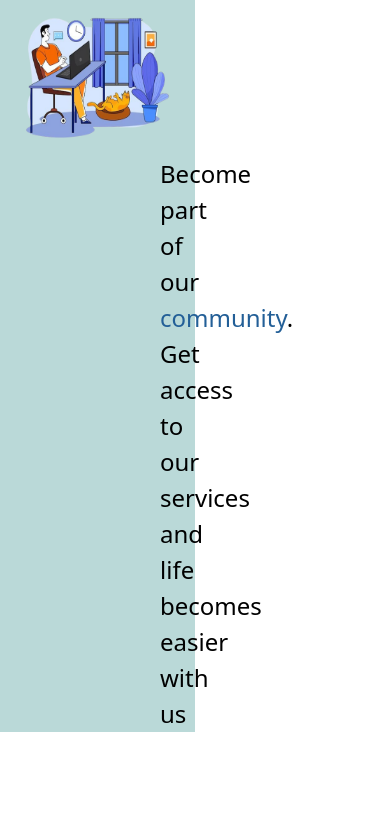
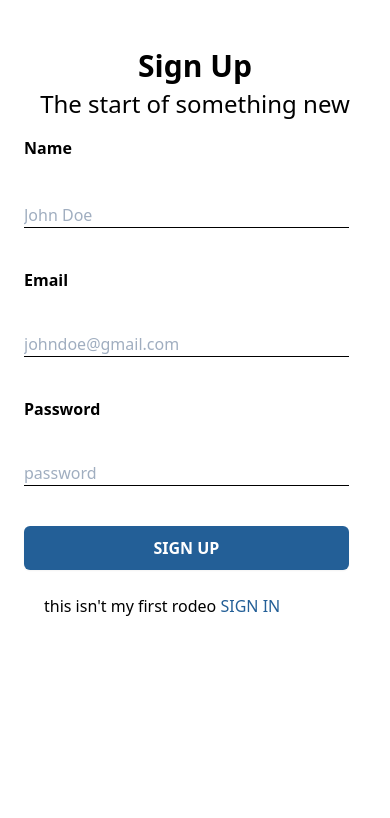
Before and after one commit to HawaMariah/povertyline-frontend, a React (Vite) app: page /signup in a window 390 px wide. Shown: the top 818 px of the page. Built offline with nearby package versions, Linux system fonts and the light colour scheme.

Commit message:
signup responsive

```diff
--- a/src/components/Signup.jsx
+++ b/src/components/Signup.jsx
@@ -1,115 +1,3 @@
-// import React from "react";
-
-// import * as yup from "yup";
-// import { useFormik } from "formik";
-// // import '../styles/signup.css'
-
-// // password rules
-// const passwordRules = /^(?=.*\d)(?=.*[a-z])(?=.*[A-Z]).{5,}$/;
-
-// // user schema and what is needed
-// const userSchema = yup.object().shape({
-//     name: yup.string().min(5).required("Name is required"),
-//     email: yup.string().email().required("Please enter valid email"),
-//     password: yup
-//         .string()
-//         .min(5)
-//         .matches((passwordRules, { message: "Please create a stronger password" }))
-//         .required("Password is required"),
-// })
-
-// // what to do upon submission
-// const onSubmit = async (values, actions) => {
-//     console.log(values);
-//     console.log(actions);
-//     console.log("submitted");
-//     await new Promise((resolve) => setTimeout(resolve, 1000));
-//     actions.resetForm();
-//   };
-
-// function SignUp(){
-//     // initiating formik var
-//     const {
-//         values,
-//         errors,
-//         touched,
-//         isSubmitting,
-//         handleBlur,
-//         handleChange,
-//         handleSubmit,
-//       } = useFormik({
-//         initialValues: {
-//           name: "",
-//           email: "",
-//           password: "",
-
-//         },
-//         validationSchema: userSchema,
-//         onSubmit,
-//       });
-//     // console.log(errors)
-
-//     return (
-//         <>
-//         <div className="flex flex-wrap min-h-full pt-16">
-//         <div className="">
-//             <img className="object-cover" src="https://malihomesolutions.co.ke/wp-content/uploads/2021/03/Kikuyu-Grass.jpg" alt="Sign Up"/>
-//         </div>
-//         <div className="flex min-h-full flex-1 flex-col justify-center px-6 py-12 ">
-//             <h1 className="text-center leading-5 text-xs">Sign Up</h1>
-//             <p className="pl-44 font-serif font-normal">The start of something new</p>
-
-//             <div className="mt-10 sm:mx-auto sm:w-full sm:max-w-sm">
-//                 <form
-//                     className="m-0 flex flex-col space-y-10"
-//                     onSubmit={handleSubmit}
-//                     autoComplete="off"
-//                     >
-//                     <label className="">Name</label>
-//                         <input
-//                         className={errors.name && touched.name? "input-error" : ""}
-//                         onChange={handleChange}
-//                         onBlur={handleBlur}
-//                         value={values.name}
-//                         id="name"
-//                         type="text"
-//                         placeholder="John Doe"
-//                         />
-//                         {errors.name && touched.name && <p className="error">{errors.name}</p>}
-//                     <label className="">Email</label>
-//                         <input
-//                         className={errors.email && touched.email? "input-error" : ""}
-//                         onChange={handleChange}
-//                         onBlur={handleBlur}
-//                         value={values.email}
-//                         id="email"
-//                         type="text"
-//                         placeholder="johndoe@gmail.com"
-//                         />
-//                         {errors.email && touched.email && <p className="error">{errors.email}</p>}
-//                     <label className="">Password</label>
-//                         <input
-//                         className={errors.password && touched.password? "input-error" : ""}
-//                         onChange={handleChange}
-//                         onBlur={handleBlur}
-//                         value={values.password}
-//                         id="password"
-//                         type="password"
-//                         placeholder="password"/>
-//                         {errors.password && touched.password && <p className="error">{errors.password}</p>}
-//                     <button disabled={isSubmitting} className="bg-[#235F97] flex w-full justify-center rounded-md px-3 p-2.5 text-base font-semibold leading-6 text-white shadow-sm hover:bg-indigo-900 focus-visible:outline focus-visible:outline-2 focus-visible:outline-offset-2 focus-visible:outline-indigo-600" type="submit">SIGN UP</button>
-//                 </form>
-//             </div>
-//         </div>
-//         </div>
-//         </>
-//     )
-// };
-
-// export default SignUp
-//bg-[#bad9d8]
-
-
 import "./signup.css";
 import React from "react";
 import * as yup from "yup";
@@ -157,30 +45,24 @@ function SignUp() {
 
   return (
     <>
-
-      <div className="flex flex-wrap   h-[100vh] ">
-        <div className="w-[50vw] bg-[#bad9d8]">
-          <img className="w-[50vw] h-[40vw]" src={img} alt="Sign Up" />
-          <div className="ml-40 text-[24px]  ">
-          <p>Become part of  our <span className="text-[#235F97]">community</span>. <br /> Get access to our services
-and life becomes easier with us</p></div>
+      <div className="grid md:grid-cols-2   md:h-[100vh]  ">
+        <div className=" bg-[#bad9d8] hidden md:block w-[50vw] pt-60 lg:pt-10 ">
+          <img className="w-[50vw] h-auto" src={img} alt="Sign Up" />
+          <div className="flex justify-center text-[18px]  lg:text-[24px]  ">
+            <p>
+              Become part of our{" "}
+              <span className="text-[#235F97]">community</span>. <br /> Get
+              access to our services and life becomes easier with us
+            </p>
+          </div>
         </div>
         <div className="flex min-h-full flex-1 flex-col justify-center px-6 py-12">
-          <h1
-            style={{
-              textAlign: "center",
-              fontSize: "3rem",
-              fontWeight: "bold",
-              marginBottom: "1rem",
-            }}
-          >
-            Sign Up
-          </h1>
-          <p style={{ textAlign: "center", fontSize: "2rem" }}>
+          <h1 className="text-center font-bold text-3xl lg:text-5xl mb-1">Sign Up</h1>
+          <p className="text-center font-medium text-2xl lg:text-4xl">
             The start of something new
           </p>
 
-          <div className="mt-5 sm:mx-auto sm:w-full sm:max-w-sm">
+          <div className=" md:mx-auto md:w-auto lg:w-full md:max-w-sm">
             <form
               className="m-0 flex flex-col space-y-10"
               onSubmit={handleSubmit}
@@ -237,10 +119,12 @@ and life becomes easier with us</p></div>
             </form>
             <br />
             <div className="ml-5">
-            this isn't my first rodeo <a href="#" className="text-[#235F97]">SIGN IN</a>
+              this isn't my first rodeo{" "}
+              <a href="#" className="text-[#235F97]">
+                SIGN IN
+              </a>
             </div>
           </div>
-
         </div>
       </div>
     </>
```
